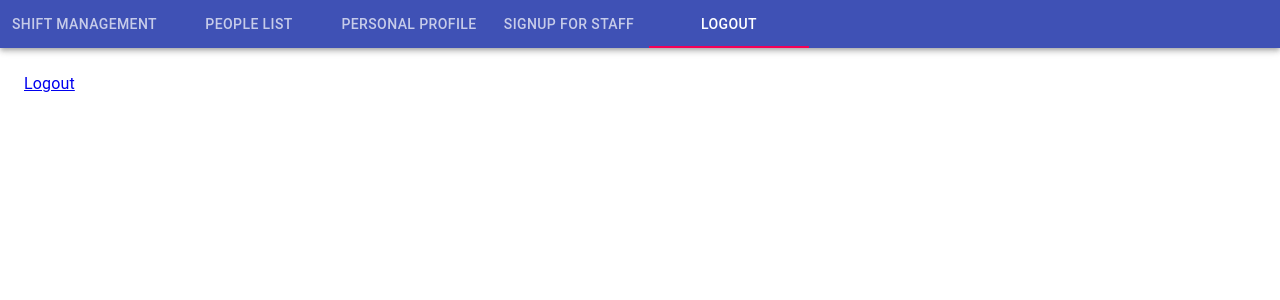
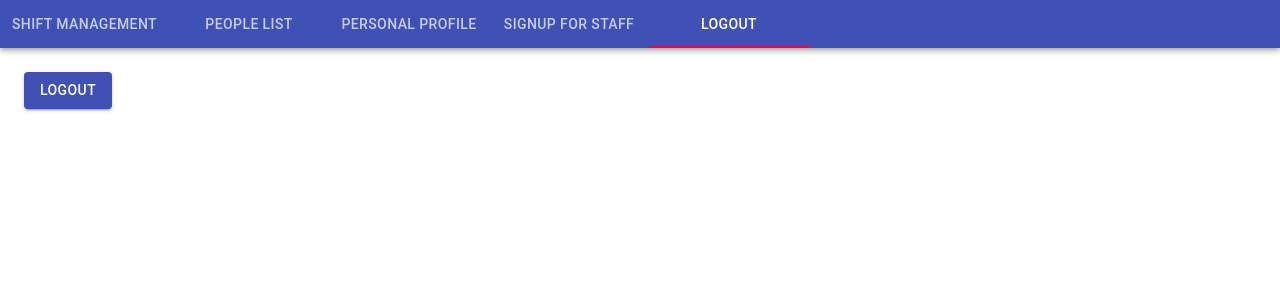
Before and after one commit to SEPM-M3-1/front-end, a React (Create React App) app: page /dashboardm in a window 1280 px wide. Both pictures are taken after a click on the tab "LOGOUT". Shown: the top 300 px of the page. Built offline with nearby package versions, Linux system fonts and the light colour scheme.

Commit message:
add logout

```diff
--- a/src/components/DashBoardM/DashBoardM.js
+++ b/src/components/DashBoardM/DashBoardM.js
@@ -9,6 +9,7 @@
 import SignUpS from "../SignUpS";
 import ProfileM from "./components/ProfileM/ProfileM";
 import { Link } from 'react-router-dom';
+import Button from '@material-ui/core/Button';
 
 function TabPanel(props) {
   const { children, value, index, ...other } = props;
@@ -87,7 +88,9 @@
         <SignUpS />
       </TabPanel>
       <TabPanel value={value} index={4}>
-        <Link to='/login'>Logout</Link>
+        <Link to='/login'>
+          <Button variant="contained" color="primary">Logout</Button>
+        </Link>
       </TabPanel>
     </div>
   );
--- a/src/components/DashBoardS/DashBoardS.js
+++ b/src/components/DashBoardS/DashBoardS.js
@@ -9,6 +9,7 @@
 import ProfileS from "./components/ProfileS/ProfileS";
 import NotificationS from './components/NotificationS';
 import { Link } from 'react-router-dom';
+import Button from '@material-ui/core/Button';
 
 function TabPanel(props) {
   const { children, value, index, ...other } = props;
@@ -82,7 +83,9 @@
         <NotificationS />
       </TabPanel>
       <TabPanel value={value} index={3}>
-        <Link to='/login'>Logout</Link>
+        <Link to='/login'>
+          <Button variant="contained" color="primary">Logout</Button>
+        </Link>
       </TabPanel>
     </div>
   );
```
